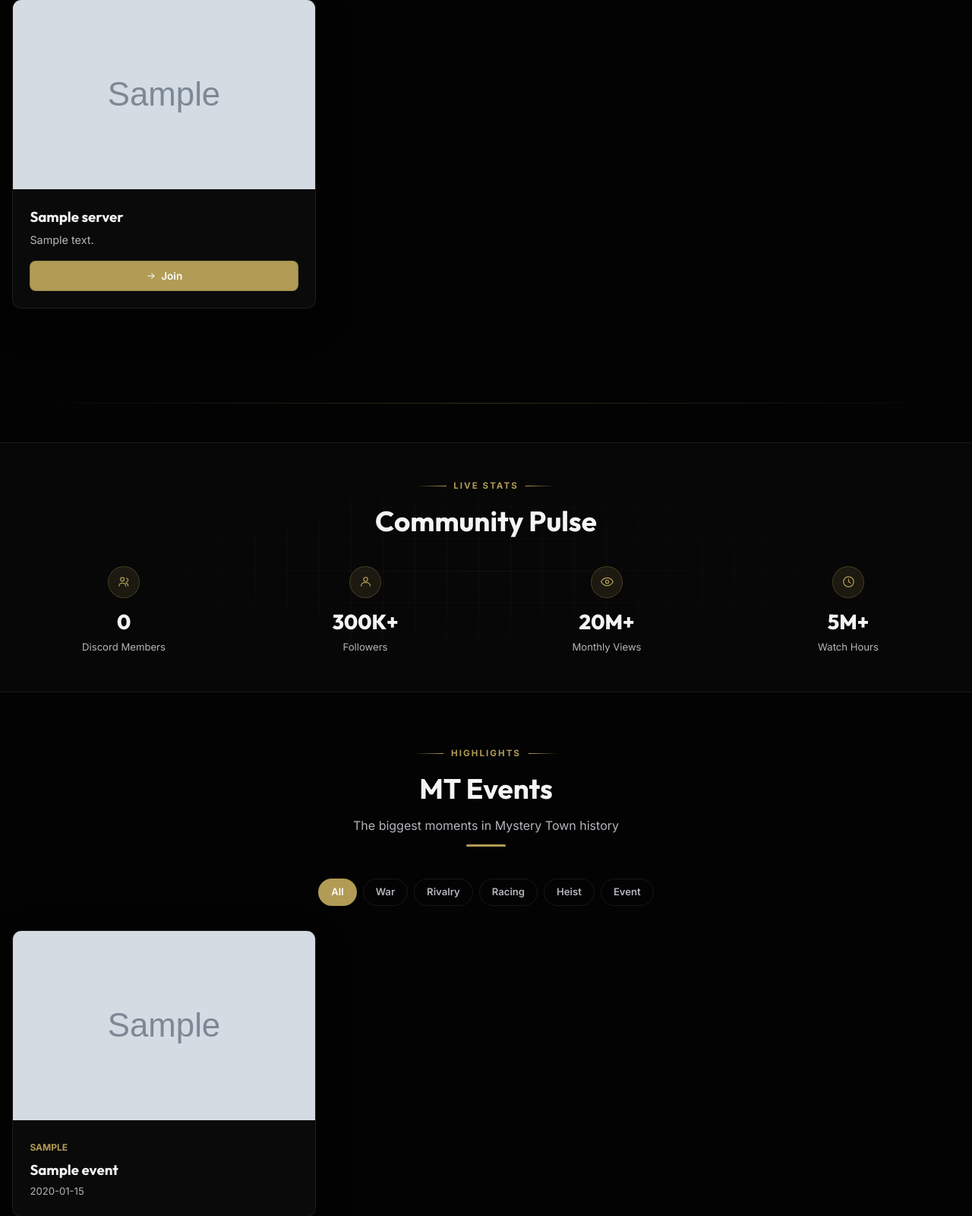
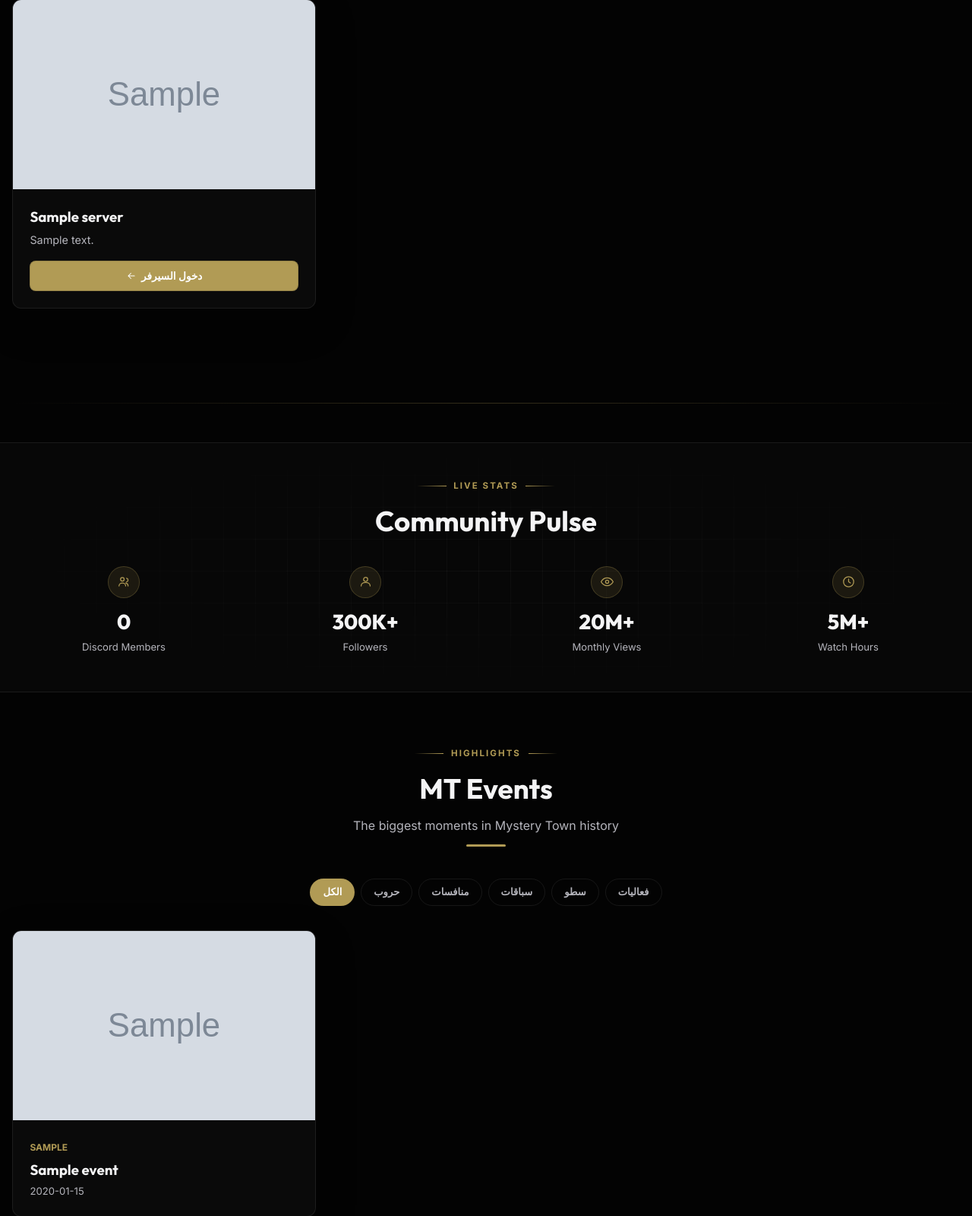
Before and after one commit to hamood3jmi77-png/Last-Town-RP-new, a Flask app: page / in a window 1280 px wide. Shown: the part 956-2556 px from the top of the page at 76% size. Run offline with Flask 3, Linux system fonts and the light colour scheme; data comes from the database, SQL or seed files in the repository; tables that the repository leaves empty hold one stand-in row (values such as "Sample post"); grey boxes marked "Sample" are stand-in pictures.

Commit message:
Update home.html

```diff
--- a/templates/home.html
+++ b/templates/home.html
@@ -9,7 +9,7 @@
     <p class="hero-desc">{{ c['home.hero_desc'] }}</p>
     <div class="hero-actions">
       <a href="{{ c['home.hero_btn_primary_url'] }}" class="btn btn-primary btn-lg">{{ ic.icon('play', 16) }} {{ c['home.hero_btn_primary'] }}</a>
-      <a href="{{ c['home.hero_btn_secondary_url'] }}" class="btn btn-outline btn-lg">{{ c['home.hero_btn_secondary'] }} {{ ic.icon('arrow', 15) }}</a>
+      <a href="{{ c['home.hero_btn_secondary_url'] }}" class="btn btn-outline btn-lg">{{ c['home.hero_btn_secondary'] }} {{ ic.icon('arrow-left', 15) }}</a>
     </div>
     <div class="hero-socials">
       {% for link in social_links %}
@@ -35,7 +35,7 @@
         <div class="card-body">
           <h3 style="font-family:var(--font-display);font-weight:700;margin:0 0 0.4rem;">{{ s.name }}</h3>
           <p style="color:var(--text-muted);font-size:0.9rem;margin:0 0 1rem;">{{ s.description }}</p>
-          {% if s.join_url %}<a href="{{ s.join_url }}" class="btn btn-primary btn-block">{{ ic.icon('arrow', 14) }} Join</a>{% endif %}
+          {% if s.join_url %}<a href="{{ s.join_url }}" class="btn btn-primary btn-block">{{ ic.icon('arrow-left', 14) }} دخول السيرفر</a>{% endif %}
         </div>
       </div>
       {% endfor %}
@@ -74,12 +74,12 @@
       <div class="deco-underline"></div>
     </div>
     <div class="tabs" data-reveal>
-      <span class="tab active">All</span>
-      <span class="tab">War</span>
-      <span class="tab">Rivalry</span>
-      <span class="tab">Racing</span>
-      <span class="tab">Heist</span>
-      <span class="tab">Event</span>
+      <span class="tab active">الكل</span>
+      <span class="tab">حروب</span>
+      <span class="tab">منافسات</span>
+      <span class="tab">سباقات</span>
+      <span class="tab">سطو</span>
+      <span class="tab">فعاليات</span>
     </div>
     {% if events %}
     <div class="grid-3" data-reveal-group>
@@ -118,7 +118,7 @@
     <div class="deco-underline" data-reveal></div>
     <div class="timeline" style="margin-top:2.5rem;" data-reveal-group>
       {% for t in timeline %}
-      <div class="timeline-item" data-reveal="left">
+      <div class="timeline-item" data-reveal="right">
         <div class="timeline-year">{{ t.year }}</div>
         <div class="timeline-title">{{ t.title }}</div>
         <div class="timeline-desc">{{ t.description }}</div>
```
